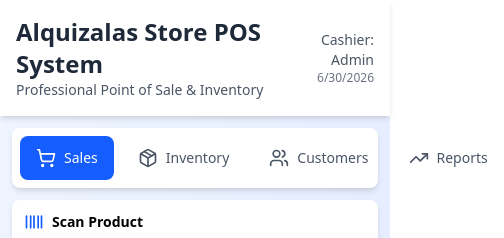
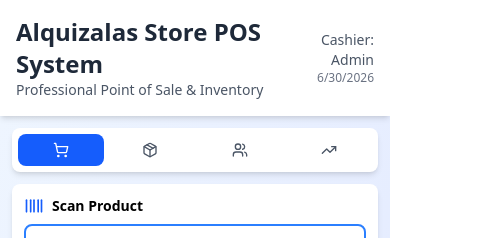
Before and after one commit to Flow258/pos-system, a React (Vite) app in the folder pos-frontend/: page / in a window 390 px wide. Shown: the top 238 px of the page, 504 px wide, since content can reach past the window. Built offline with nearby package versions, Linux system fonts and the light colour scheme; no server answers.

Commit message:
feat: improve TabNavigation layout and responsiveness for better usability

```diff
--- a/pos-frontend/src/components/TabNavigation.jsx
+++ b/pos-frontend/src/components/TabNavigation.jsx
@@ -1,4 +1,3 @@
-// components/TabNavigation.jsx
 import React from 'react';
 import { ShoppingCart, Package, Users, TrendingUp } from 'lucide-react';
 
@@ -11,17 +10,17 @@ const TabNavigation = ({ activeTab, setActiveTab }) => {
   ];
 
   return (
-    <div className="bg-white rounded-lg shadow-md p-2 flex gap-2">
+    <div className="bg-white rounded-lg shadow-md p-1.5 sm:p-2 flex gap-1 sm:gap-2">
       {tabs.map((tab) => (
         <button
           key={tab.id}
           onClick={() => setActiveTab(tab.id)}
-          className={`flex-1 py-3 px-4 rounded-lg font-medium flex items-center justify-center gap-2 transition-colors text-sm ${
+          className={`flex-1 py-2 sm:py-3 px-2 sm:px-4 rounded-lg font-medium flex items-center justify-center gap-1 sm:gap-2 transition-colors text-xs sm:text-sm ${
             activeTab === tab.id ? 'bg-blue-600 text-white' : 'text-gray-600 hover:bg-gray-100'
           }`}
         >
-          <tab.icon className="w-5 h-5" />
-          <span className="capitalize">{tab.label}</span>
+          <tab.icon className="w-4 h-4 sm:w-5 sm:h-5" />
+          <span className="hidden sm:inline capitalize">{tab.label}</span>
         </button>
       ))}
     </div>
```
